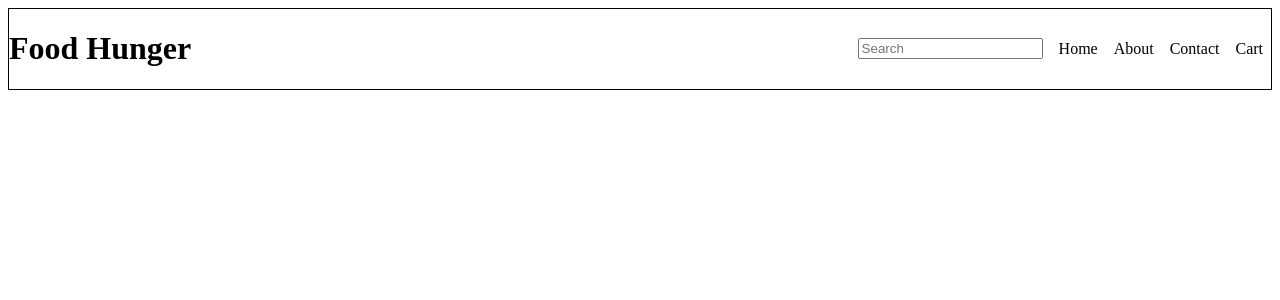
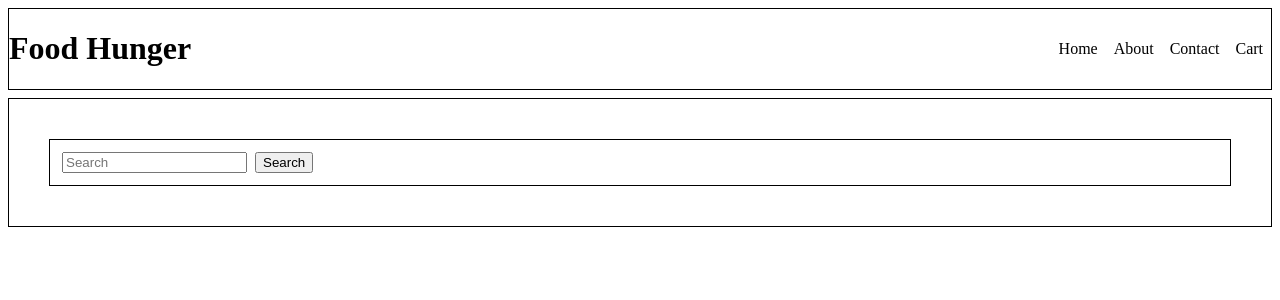
Before and after one commit to ankyv/food-hunger-app, a React (Vite) app: page / in a window 1280 px wide. Shown: the top 300 px of the page. Built offline with nearby package versions, Linux system fonts and the light colour scheme.

Commit message:
Added Body.js file

```diff
--- a/index.css
+++ b/index.css
@@ -16,3 +16,18 @@
 .nav-items > li {
   padding: 0 8px;
 }
+
+.main {
+  border: 1px solid black;
+  margin: 8px 0;
+  padding: 40px;
+}
+
+.search-container {
+  border: 1px solid black;
+  padding: 12px;
+}
+
+.search-container > input {
+  margin-right: 8px;
+}
--- a/src/App.js
+++ b/src/App.js
@@ -1,11 +1,13 @@
 import React from "react";
 import ReactDOM from "react-dom/client";
 import Header from "./components/Header";
+import Body from "./components/Body";
 
 const AppLayout = () => {
   return (
     <>
       <Header />
+      <Body />
     </>
   );
 };
--- /dev/null
+++ b/src/components/Body.js
@@ -0,0 +1,12 @@
+const Body = () => {
+  return (
+    <div className="main">
+      <div className="search-container">
+        <input type="text" placeholder="Search" />
+        <button>Search</button>
+      </div>
+    </div>
+  );
+};
+
+export default Body;
--- a/src/components/Header.js
+++ b/src/components/Header.js
@@ -1,7 +1,3 @@
-const Search = () => {
-  return <input type="text" placeholder="Search" />;
-};
-
 const Header = () => {
   return (
     <div className="header">
@@ -10,9 +6,6 @@ const Header = () => {
       </div>
       <div>
         <ul className="nav-items">
-          <li>
-            <Search />
-          </li>
           <li>Home</li>
           <li>About</li>
           <li>Contact</li>
```
